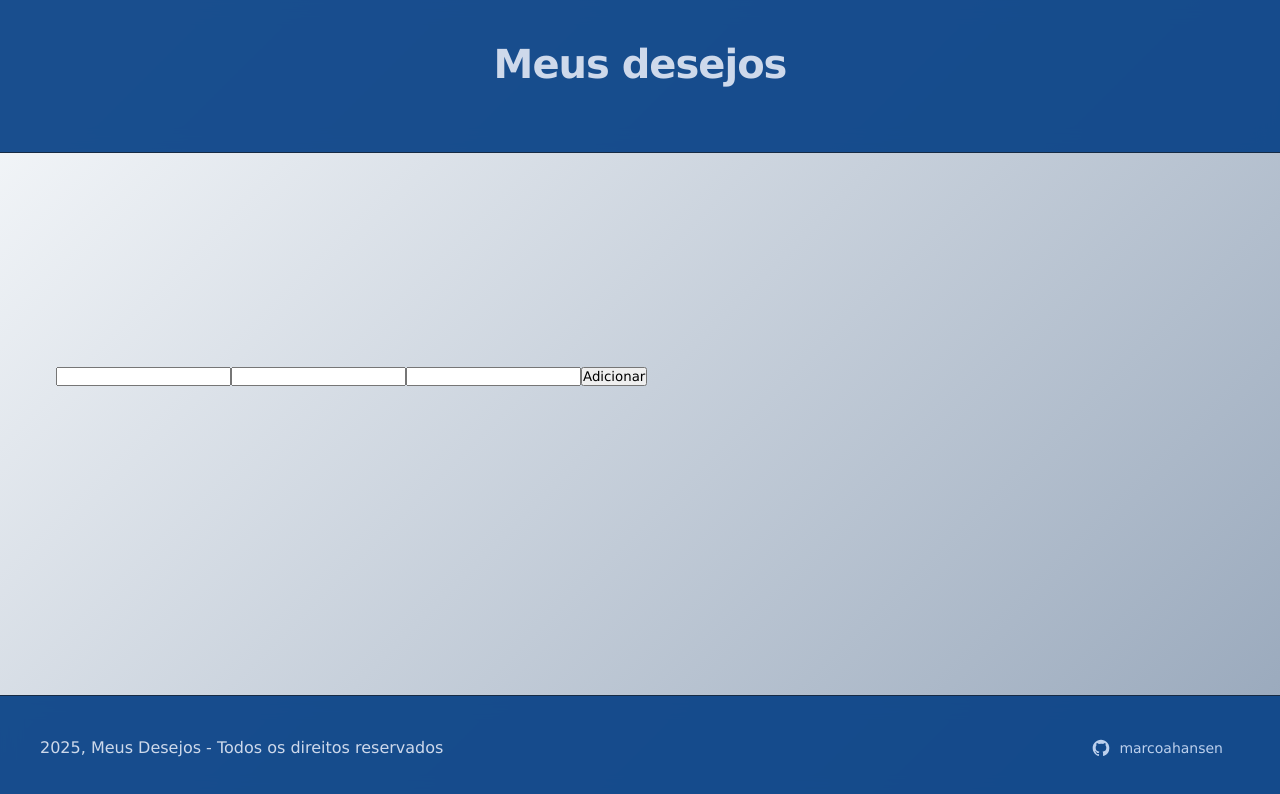
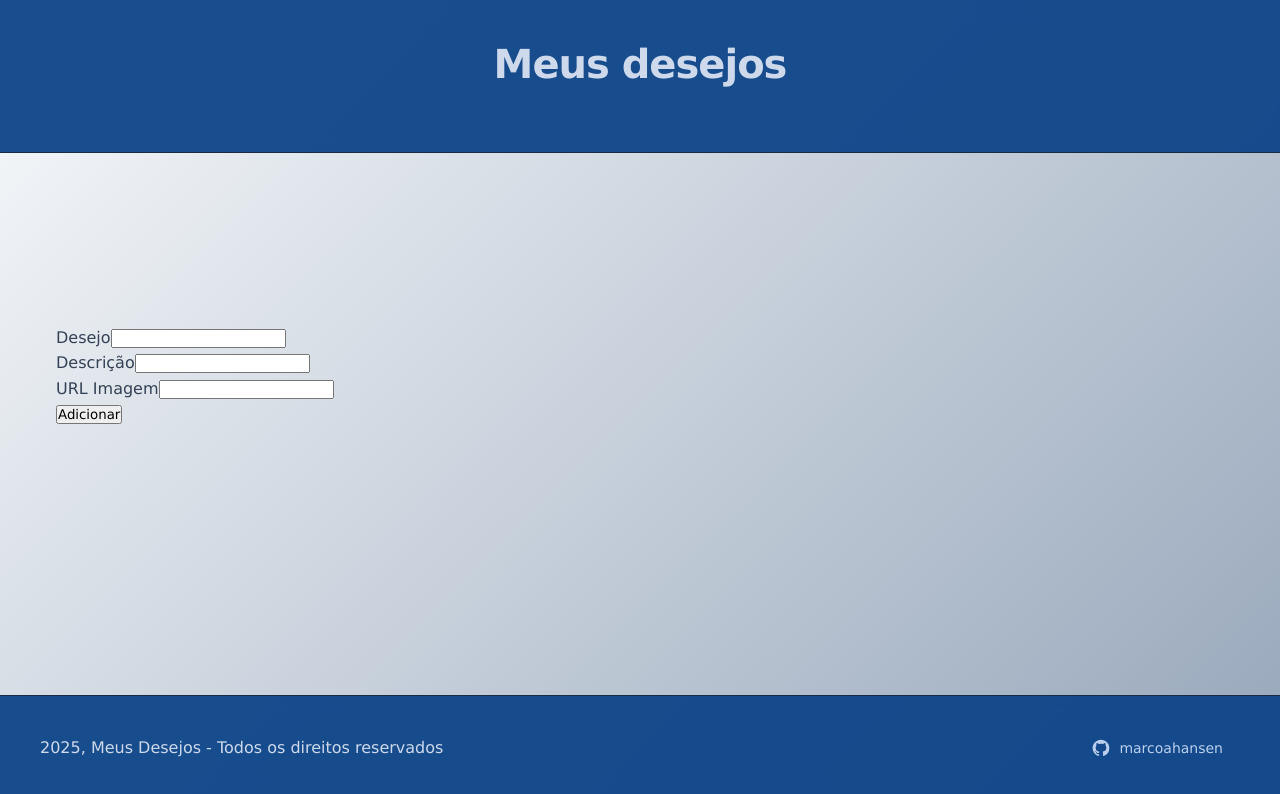
Before and after one commit to marcoahansen/wishlist, a React (Vite) app: page / in a window 1280 px wide. Shown: the top 794 px of the page. Built offline with nearby package versions, Linux system fonts and the light colour scheme.

Commit message:
add dinamical form

```diff
--- a/src/App.jsx
+++ b/src/App.jsx
@@ -34,24 +34,33 @@ function App() {
       <Header />
       <main className={styles.main}>
         <form onSubmit={handleSubmit}>
+          <div>
+            <label htmlFor="name">Desejo</label>
             <input
               type="text"
               name="name"
               value={form.name}
               onChange={handleChange}
             />
+          </div>
+          <div>
+            <label htmlFor="description">Descrição</label>
             <input
               type="text"
               name="description"
               value={form.description}
               onChange={handleChange}
             />
+          </div>
+          <div>
+            <label htmlFor="">URL Imagem</label>
             <input
               type="text"
               name="urlImage"
               value={form.urlImage}
               onChange={handleChange}
             />
+          </div>
           <button type="submit">Adicionar</button>
         </form>
         <CardGrid wishs={wishs} />
```
Lines whose indentation alone changed are shown as unchanged.
